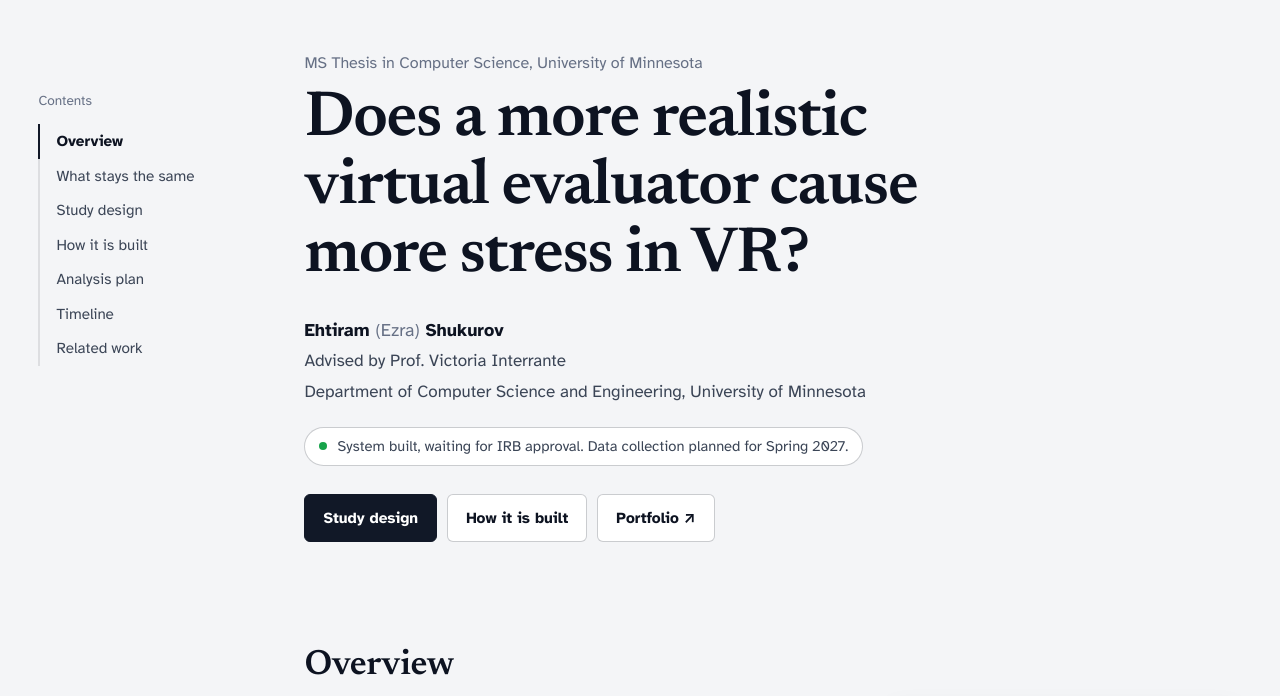
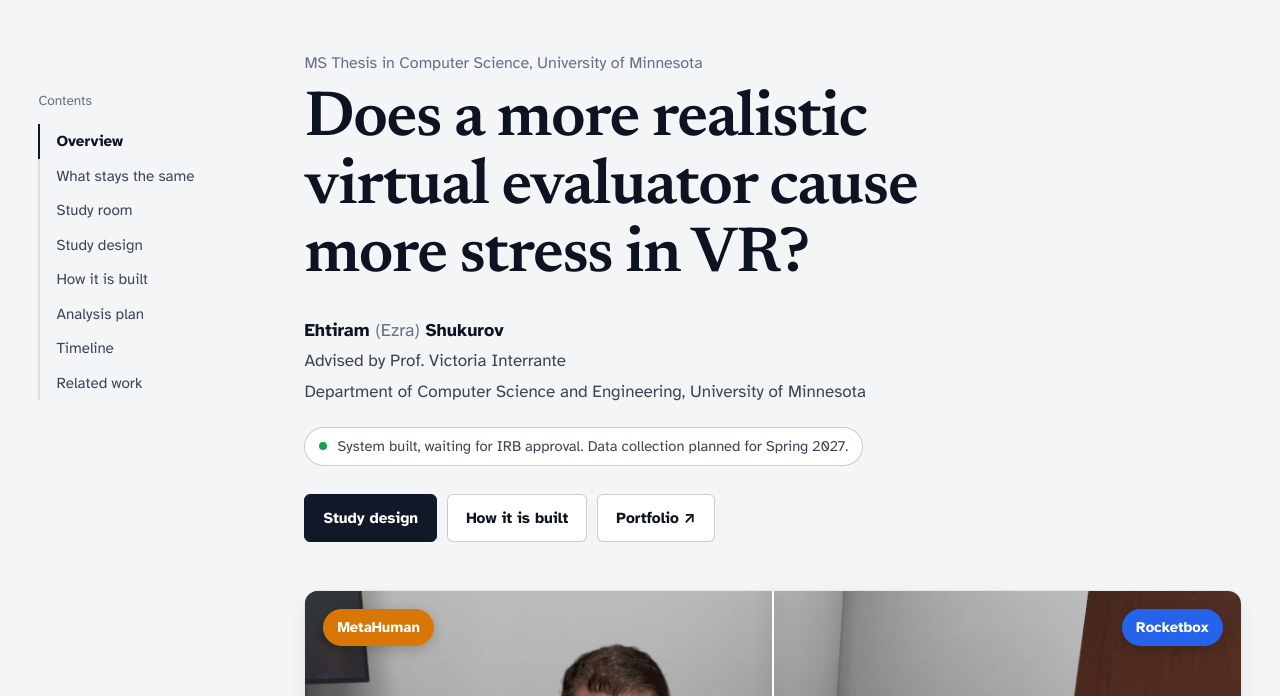
Before and after one commit to Ehtiram-Shukurov/virtual-evaluator-showcase, a plain HTML site: page index.html in a window 1280 px wide. Shown: the part 63-759 px from the top of the page. Drawn offline with Linux system fonts and the light colour scheme.

Commit message:
Add images

```diff
--- a/index.html
+++ b/index.html
@@ -271,7 +271,7 @@ a:focus-visible,button:focus-visible{outline:2px solid var(--ink);outline-offset
     <ol>
       <li><a href="#overview">Overview</a></li>
       <li><a href="#controls">What stays the same</a></li>
-      <!-- <li><a href="#gallery">Study room</a></li> -->
+      <li><a href="#gallery">Study room</a></li>
       <li><a href="#design">Study design</a></li>
       <li><a href="#system">How it is built</a></li>
       <li><a href="#analysis">Analysis plan</a></li>
@@ -298,7 +298,6 @@ a:focus-visible,button:focus-visible{outline:2px solid var(--ink);outline-offset
     </div>
   </div>
 
-<!-- Hidden until final images are captured
   <figure class="teaser">
     <div class="compare" id="compare">
       <img src="media/compare/eval-rocketbox.jpg" alt="Rocketbox evaluator seated at the desk">
@@ -311,7 +310,6 @@ a:focus-visible,button:focus-visible{outline:2px solid var(--ink);outline-offset
     </div>
     <figcaption>The same moment of the same recorded performance on both evaluators, taking notes. Room, desk, clipboard and pen are identical.</figcaption>
   </figure>
--->
 
 
 
@@ -361,7 +359,6 @@ a:focus-visible,button:focus-visible{outline:2px solid var(--ink);outline-offset
     </div>
   </section>
 
-<!-- Hidden until final images are captured
   <section id="gallery">
     <h2>Inside the study room</h2>
     <p class="lead">Captured from the Unreal project.</p>
@@ -382,7 +379,6 @@ a:focus-visible,button:focus-visible{outline:2px solid var(--ink);outline-offset
       <figure><img src="media/gallery/early-first.jpg" alt="First textured MetaHuman and Rocketbox avatars standing with arms out" loading="lazy"><figcaption>Early October 2026: both avatars in the room, no animation, unmatched lighting.</figcaption></figure>
     </div>
   </section>
--->
 
   <section id="design">
     <h2>Study design</h2>
```
Also changed, not shown: media/compare/eval-metahuman.jpg (added), media/compare/eval-rocketbox.jpg (added), media/gallery/early-candidates.jpg (added), media/gallery/early-first.jpg (added), media/gallery/entrance-door.jpg (added), media/gallery/entrance-sit.jpg (added), media/gallery/portrait-metahuman.jpg (added), media/gallery/portrait-rocketbox.jpg (added), media/gallery/room-tv.jpg (added), media/gallery/tablet.jpg (added), 1 other file.
